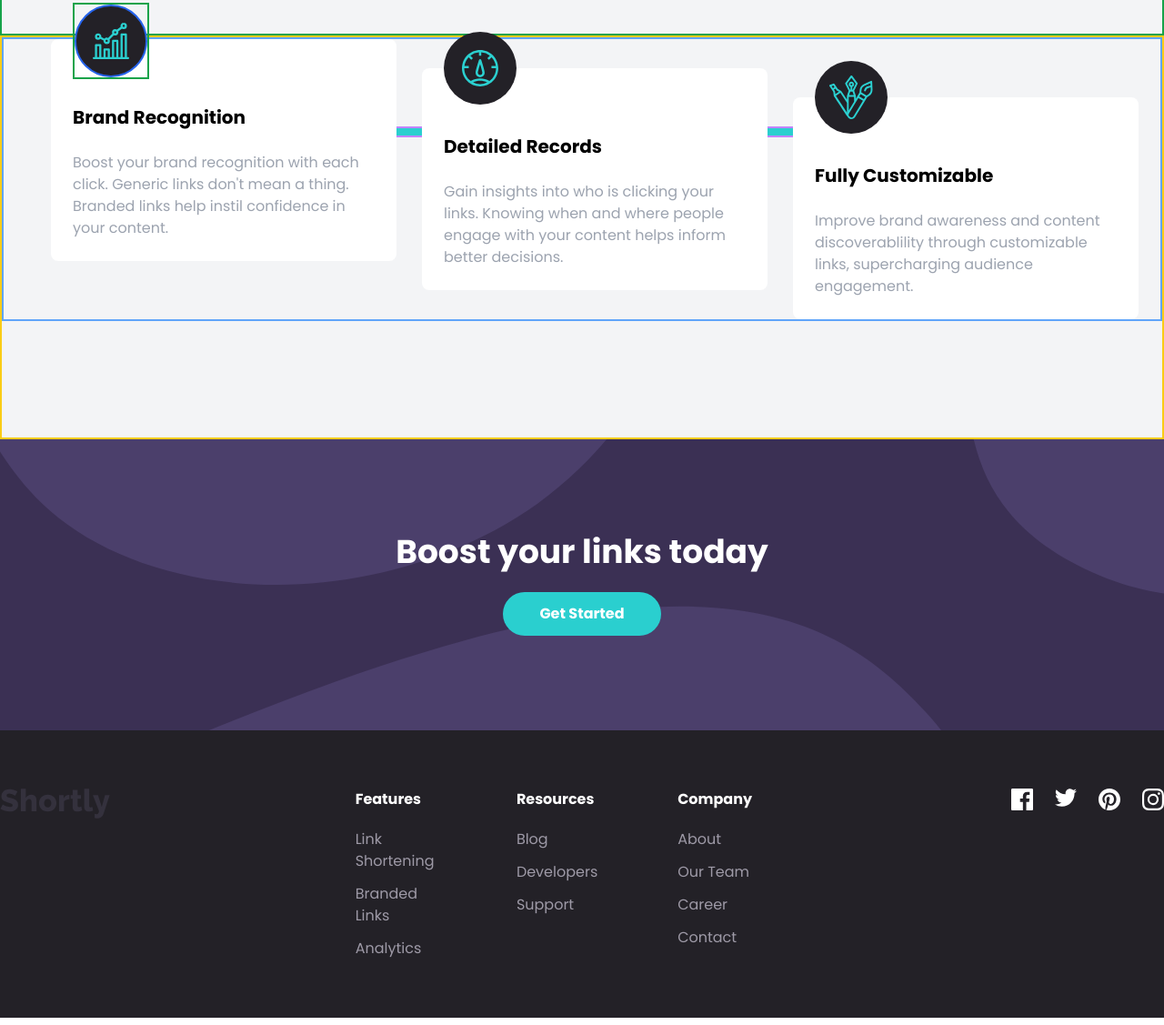
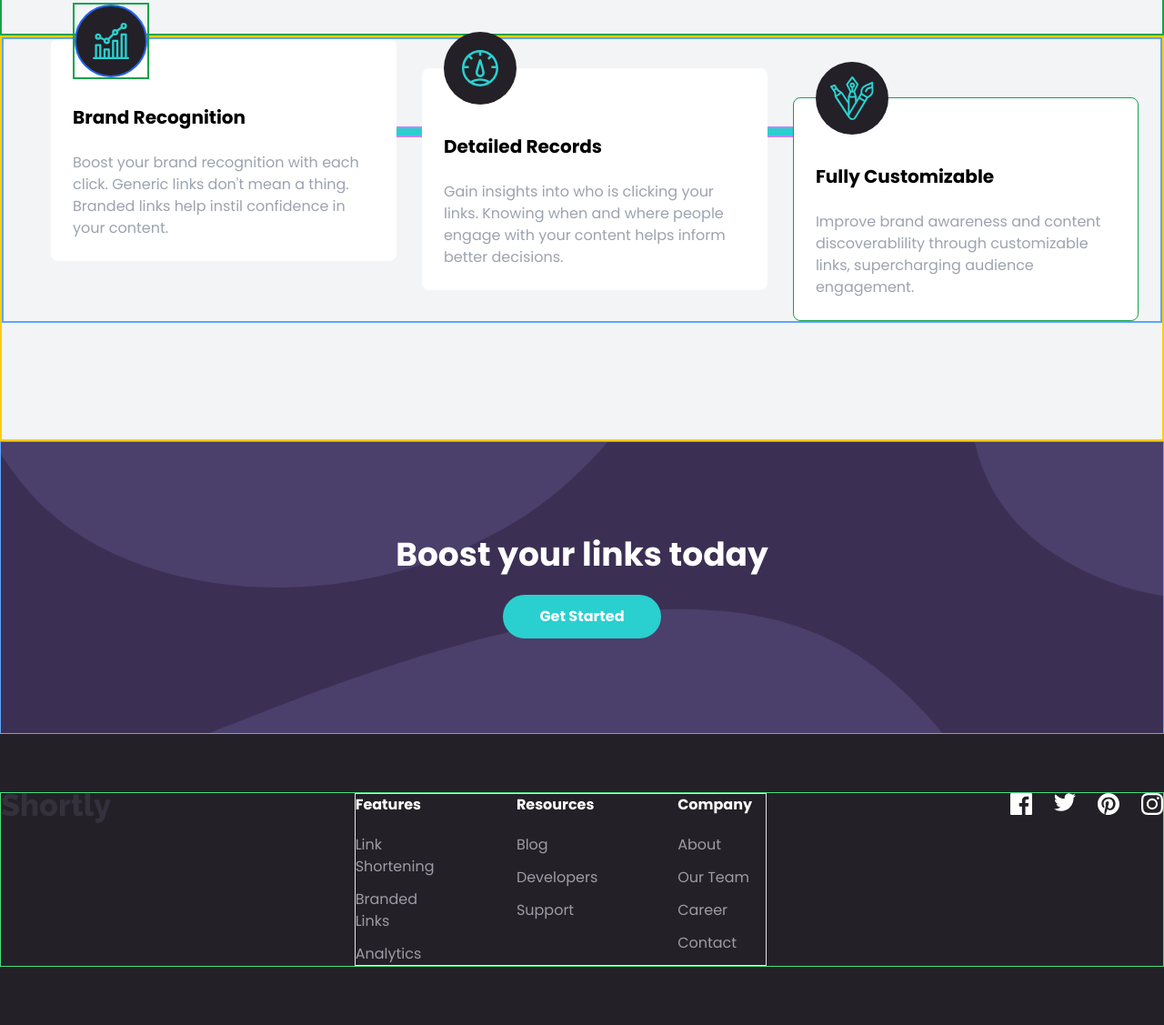
Before and after one commit to Nton23/shortly, a website: page index.html in a window 1280 px wide. Shown: the part 1471-2598 px from the top of the page at 91% size. Drawn offline with Linux system fonts and the light colour scheme; a web font is replaced by a local one.

Commit message:
Done adding border

```diff
--- a/index.html
+++ b/index.html
@@ -193,7 +193,8 @@
                 </p>
             </div>
             <!-- Box 3 -->
-            <div class="relative flex flex-col mt-24 p-6 space-y-6 bg-white rounded-lg md:mt-16 md:w-1/3">
+            <div
+                class="relative flex flex-col mt-24 p-6 space-y-6 bg-white rounded-lg md:mt-16 md:w-1/3 border border-green-600">
                 <!-- Image Positioning -->
                 <div class="absolute -ml-10 left-1/2 -top-10 md:left-16">
                     <!-- Image Container for background & center -->
@@ -212,8 +213,8 @@
         </div>
     </section>
     <!-- CTA section -->
-    <section id="cta" class="py-24 bg-darkViolet">
-        <flex class="flex flex-col p-2 space-y-6">
+    <section id="cta" class="py-24 bg-darkViolet border border-blue-400">
+        <div class="flex flex-col p-2 space-y-6">
             <h5 class="mx-auto space-y-10 text-4xl font-bold text-center text-white">
                 Boost your links today
             </h5>
@@ -221,15 +222,15 @@
                 class="px-10 py-5 mx-auto text-2xl font-bold text-white rounded-full bg-cyan hover:bg-cyanLight md:text-base md:py-3 focus:outline-none">
                 Get Started
             </button>
-        </flex>
+        </div>
     </section>
     <footer class="py-16 bg-veryDarkViolet">
         <div
-            class="container flex flex-col items-center justify-between mx-auto space-y-16 md:flex-row md:space-y-0 md:items-start">
+            class="container flex flex-col items-center justify-between mx-auto space-y-16 md:flex-row md:space-y-0 md:items-start border border-green-400">
             <!-- Logo -->
             <img src="images/logo.svg" alt="">
             <!-- Menu container -->
-            <div class="flex flex-col space-y-16 md:space-x-20 md:flex-row md:space-y-0">
+            <div class="flex flex-col space-y-16 md:space-x-20 md:flex-row md:space-y-0 border border-green-200">
                 <!-- Menu 1 -->
                 <div class="flex flex-col items-center w-full md:items-start">
                     <div class="mb-5 font-bold text-white capitalize">Features</div>
```
